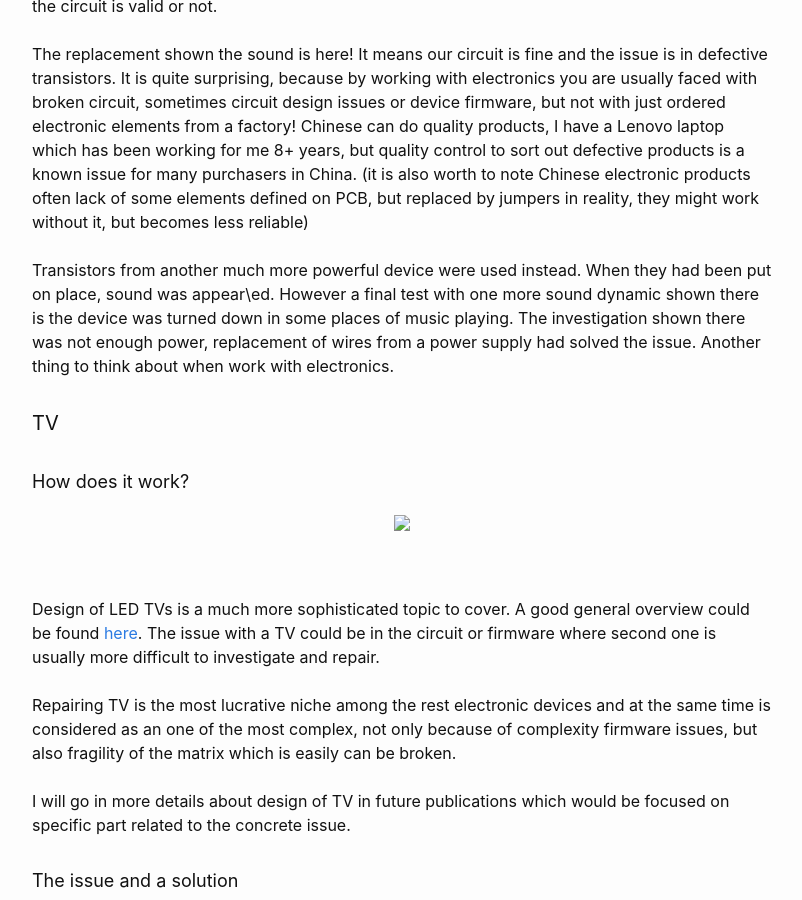
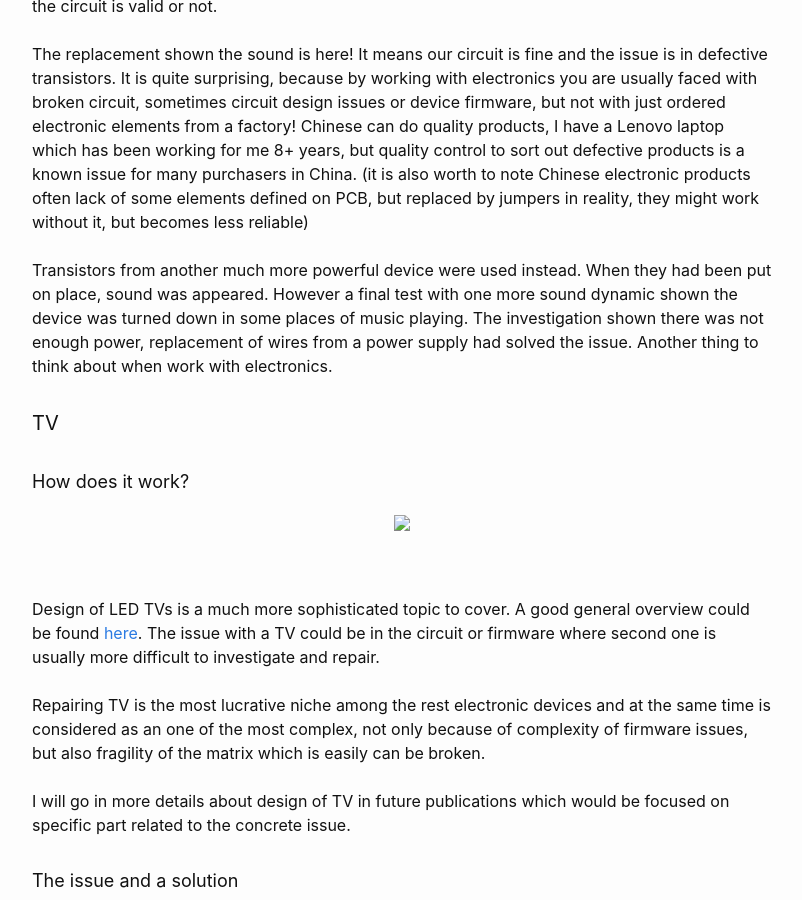
Before and after one commit to Gelassen/dkazakov.github.io, a Jekyll site: the page built from _posts/2024-03-30-electronics-tech-notes-part-4-repair-sound-amplifier-and-tv.html, in a window 1280 px wide and 900 px high, scrolled down 1863 px. Shown: the whole window, without its empty margins (238-1040 px from the left). Built offline with Jekyll 4.4.1, drawn with Linux system fonts in a browser that asks for light colours; some of the changed text lies outside the part shown.

Commit message:
Fix typos in the last publication

```diff
--- a/_posts/2024-03-30-electronics-tech-notes-part-4-repair-sound-amplifier-and-tv.html
+++ b/_posts/2024-03-30-electronics-tech-notes-part-4-repair-sound-amplifier-and-tv.html
@@ -108,8 +108,8 @@ modified_time: '2024-04-02'
 
                     Transistors from another much more powerful device were
                     used instead. When they had been put on place, sound was
-                    appear\ed. However a final test with one more sound dynamic
-                    shown there is the device was turned down in some places
+                    appeared. However a final test with one more sound dynamic
+                    shown the device was turned down in some places
                     of music playing. The investigation shown there was not
                     enough power, replacement of wires from a power supply had
                     solved the issue. Another thing to think about when work
@@ -131,7 +131,7 @@ modified_time: '2024-04-02'
 
                     Repairing TV is the most lucrative niche among the rest electronic
                     devices and at the same time is considered as an one of the most
-                    complex, not only because of complexity firmware issues, but
+                    complex, not only because of complexity of firmware issues, but
                     also fragility of the matrix which is easily can be broken. <br><br>
 
                     I will go in more details about design of TV in future publications
```
Also changed, not shown: other parts of _posts/2024-03-30-electronics-tech-notes-part-4-repair-sound-amplifier-and-tv.html (+2 -2 lines).
